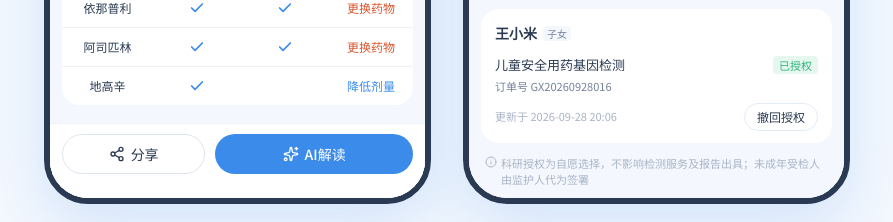
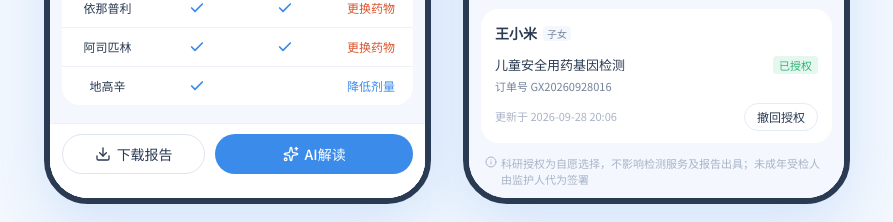
Before and after one commit to Bonye1986/douzheng, a Next.js app: page / in a window 1280 px wide. Shown: the part 7780-8002 px from the top of the page, without its empty margins (193-1086 px from the left). Built offline with nearby package versions, Linux system fonts and the light colour scheme.

Commit message:
Change report share button to download

```diff
--- a/components/mini/report-detail-screen.tsx
+++ b/components/mini/report-detail-screen.tsx
@@ -1,7 +1,7 @@
 'use client'
 
 import { useCallback, useEffect, useRef, useState } from 'react'
-import { Check, Info, MoveHorizontal, Share2, Sparkles } from 'lucide-react'
+import { Check, Download, Info, MoveHorizontal, Sparkles } from 'lucide-react'
 import { SubPage } from '@/components/mini/sub-page'
 import { cn } from '@/lib/utils'
 
@@ -267,8 +267,8 @@ export function ReportDetailScreen({
           type="button"
           className="flex h-10 flex-1 items-center justify-center gap-1.5 rounded-full border border-[#dfe5ef] text-[14px] text-foreground"
         >
-          <Share2 className="size-4" aria-hidden="true" />
-          分享
+<Download className="size-4" aria-hidden="true" />
+下载报告
         </button>
         <button
           type="button"
```
